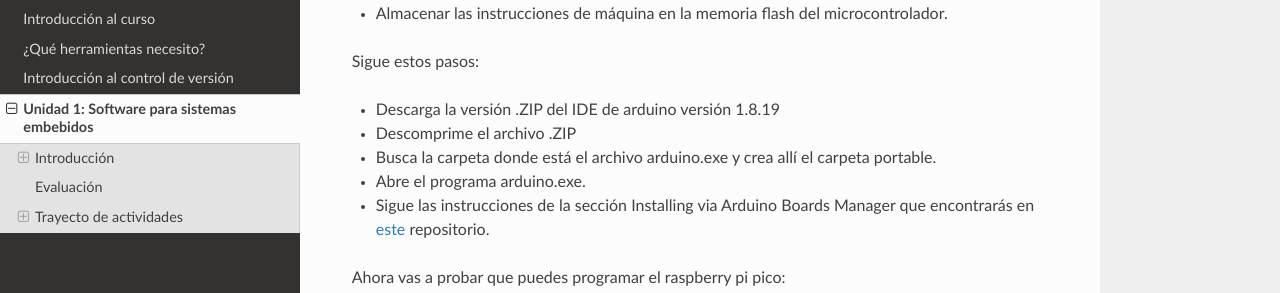
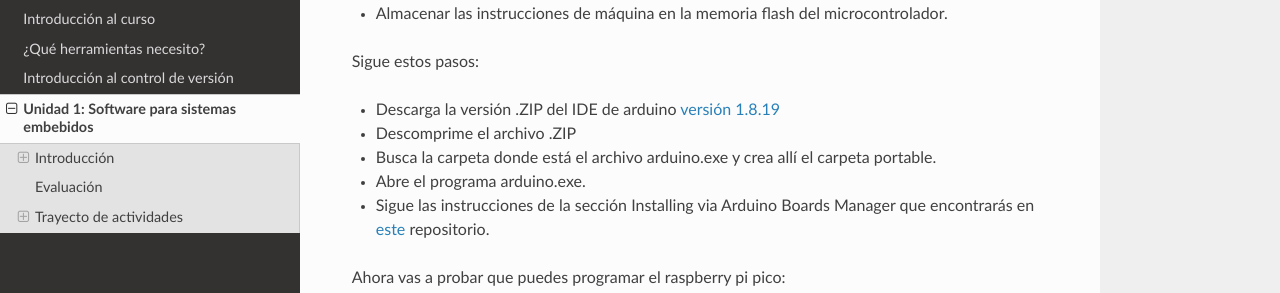
Before and after one commit to juanferfranco/SistemasFisicosInteractivos1, a Sphinx documentation site: the page built from docs/_unidad1/unidad1.rst, in a window 1280 px wide and 900 px high, scrolled down 4455 px. Shown: the part 158-451 px from the top of the window. Built offline with Sphinx 7.4.7 and the Read the Docs theme 2.0.0, drawn with Linux system fonts in a browser that asks for light colours; part of the change alters nothing that is shown.

```diff
--- a/docs/_unidad1/unidad1.rst
+++ b/docs/_unidad1/unidad1.rst
@@ -190,7 +190,7 @@ Para programar el microcontrolador vas a necesitar:
 
 Sigue estos pasos:
 
-* Descarga la versión .ZIP del IDE de arduino versión 1.8.19
+* Descarga la versión .ZIP del IDE de arduino `versión 1.8.19 <https://downloads.arduino.cc/arduino-1.8.19-windows.zip>`__
 * Descomprime el archivo .ZIP
 * Busca la carpeta donde está el archivo arduino.exe y crea
   allí el carpeta portable.
```
